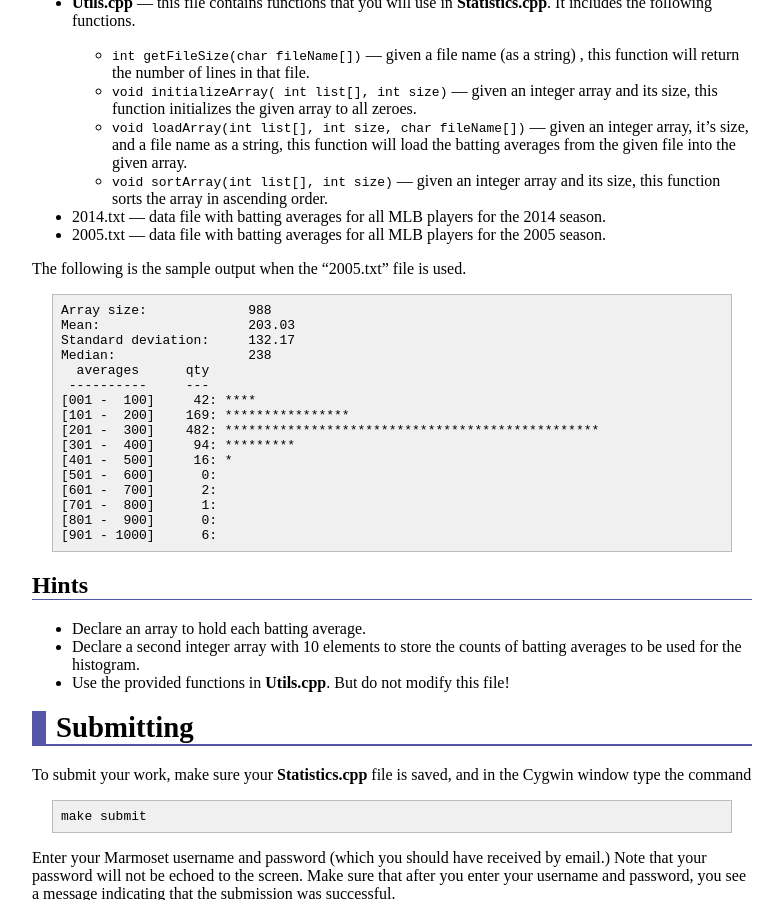
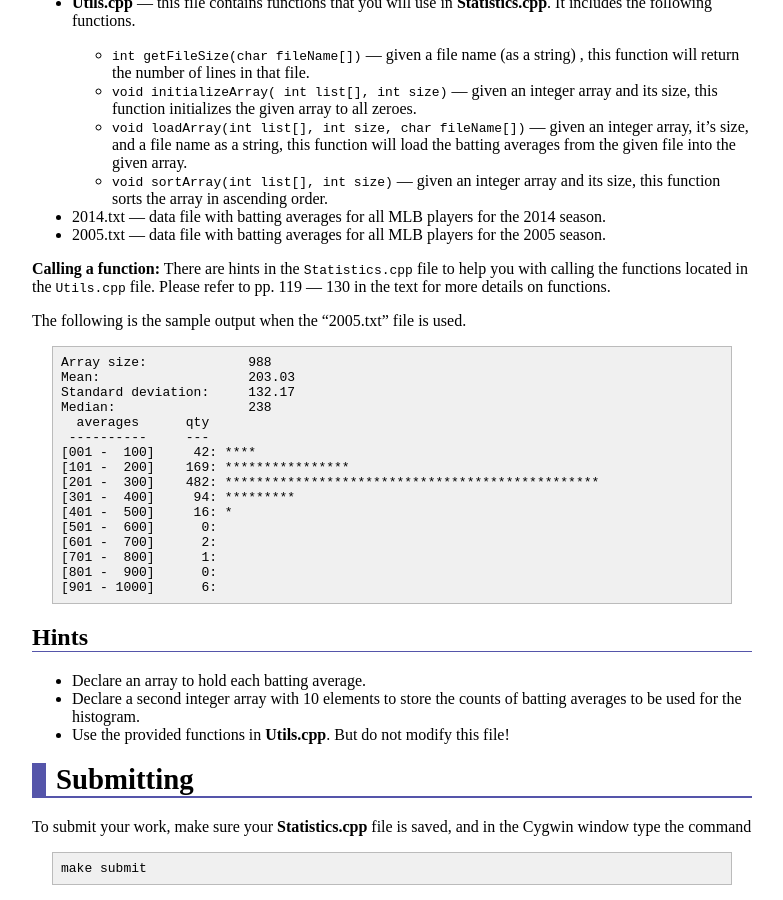
Before and after one commit to ycpcs/cs101-spring2015, a Jekyll site: the page built from assign/assign03.md, in a window 1280 px wide and 900 px high, scrolled down 1201 px. Shown: the whole window, without its empty margins (248-1031 px from the left). Built offline with Jekyll 4.4.1, drawn with Linux system fonts in a browser that asks for light colours; Markdown is read by kramdown in place of the engine named in the settings.

Commit message:
Update assign03.md

```diff
--- a/assign/assign03.md
+++ b/assign/assign03.md
@@ -66,6 +66,8 @@ The following files are in the **CS101\_Assign03** directory:
 * 2014.txt &mdash; data file with batting averages for all MLB players for the 2014 season.
 * 2005.txt &mdash; data file with batting averages for all MLB players for the 2005 season.
 
+**Calling a function:** There are hints in the `Statistics.cpp` file to help you with calling the functions located in the `Utils.cpp` file.  Please refer to pp. 119 &mdash; 130 in the text for more details on functions.
+
 The following is the sample output when the “2005.txt” file is used.
 
     Array size:             988
```
